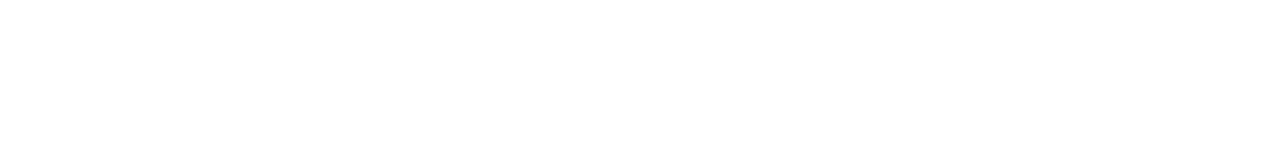
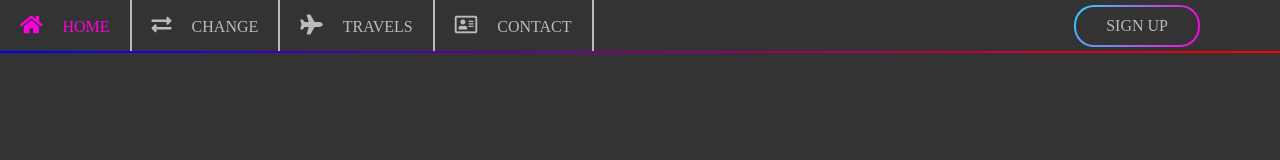
Before and after one commit to kstopka/projects, a plain HTML site: page 01_projects/index.html in a window 1280 px wide. Shown: the top 160 px of the page. Drawn offline with Linux system fonts and the light colour scheme.

Commit message:
add navigation on desktop

```diff
--- a/01_projects/index.html
+++ b/01_projects/index.html
@@ -3,8 +3,26 @@
   <head>
     <meta charset="UTF-8" />
     <meta name="viewport" content="width=device-width, initial-scale=1.0" />
-    <title>Document</title>
+    <title>Project</title>
+    <link
+      rel="stylesheet"
+      href="https://use.fontawesome.com/releases/v5.2.0/css/all.css"
+      integrity="sha384-hWVjflwFxL6sNzntih27bfxkr27PmbbK/iSvJ+a4+0owXq79v+lsFkW54bOGbiDQ"
+      crossorigin="anonymous"
+    />
     <link rel="stylesheet" href="style.css" />
   </head>
-  <body></body>
+  <body>
+    <nav class="menu">
+      <ul class="clearfix">
+        <li class="active"><i class="fas fa-home"></i>Home</li>
+        <li><i class="fas fa-exchange-alt"></i>Change</li>
+        <li><i class="fas fa-plane"></i>Travels</li>
+        <li><i class="far fa-address-card"></i>Contact</li>
+        <li>
+          <a href="#" class="signup"><span>Sign Up</span></a>
+        </li>
+      </ul>
+    </nav>
+  </body>
 </html>
--- a/01_projects/style.css
+++ b/01_projects/style.css
@@ -0,0 +1,83 @@
+* {
+  margin: 0;
+  padding: 0;
+  box-sizing: border-box;
+}
+
+.clearfix::after {
+  content: "";
+  clear: both;
+  display: block;
+}
+
+body {
+  background: #333;
+  height: 300vh;
+}
+
+.menu {
+  background: #333;
+  position: fixed;
+  color: yellowgreen;
+  top: 0;
+  right: 0;
+  left: 0;
+  border-bottom: 2px solid transparent;
+  background-image: linear-gradient(#333, #333),
+    radial-gradient(circle at right bottom, #f00, #00f);
+  background-origin: border-box;
+  background-clip: content-box, border-box;
+}
+
+.menu ul {
+  list-style: none;
+}
+.menu i {
+  margin-right: 20px;
+  font-size: 20px;
+}
+
+.menu li {
+  border-right: #bbbbbb solid 2px;
+  float: left;
+  padding: 15px 20px;
+  color: #bbbbbb;
+  cursor: pointer;
+  text-transform: uppercase;
+}
+.menu li:last-child {
+  border: none;
+}
+.menu li:hover {
+  color: #f0d;
+}
+
+.menu .active {
+  color: #2df;
+}
+
+.signup {
+  position: absolute;
+  top: 5px;
+  right: 80px;
+  text-decoration: none;
+  color: #bbbbbb;
+  border: 2px solid transparent;
+  border-radius: 20px;
+  background-image: linear-gradient(#333, #333),
+    radial-gradient(circle at top left, #2df, #f0d);
+  background-origin: border-box;
+  background-clip: content-box, border-box;
+}
+
+.signup:hover {
+  background-image: linear-gradient(#2df, #f0d),
+    radial-gradient(circle at top left, #2df, #f0d);
+  background-clip: border-box, border-box;
+  color: #000;
+}
+
+.signup span {
+  display: block;
+  padding: 10px 30px;
+}
```
